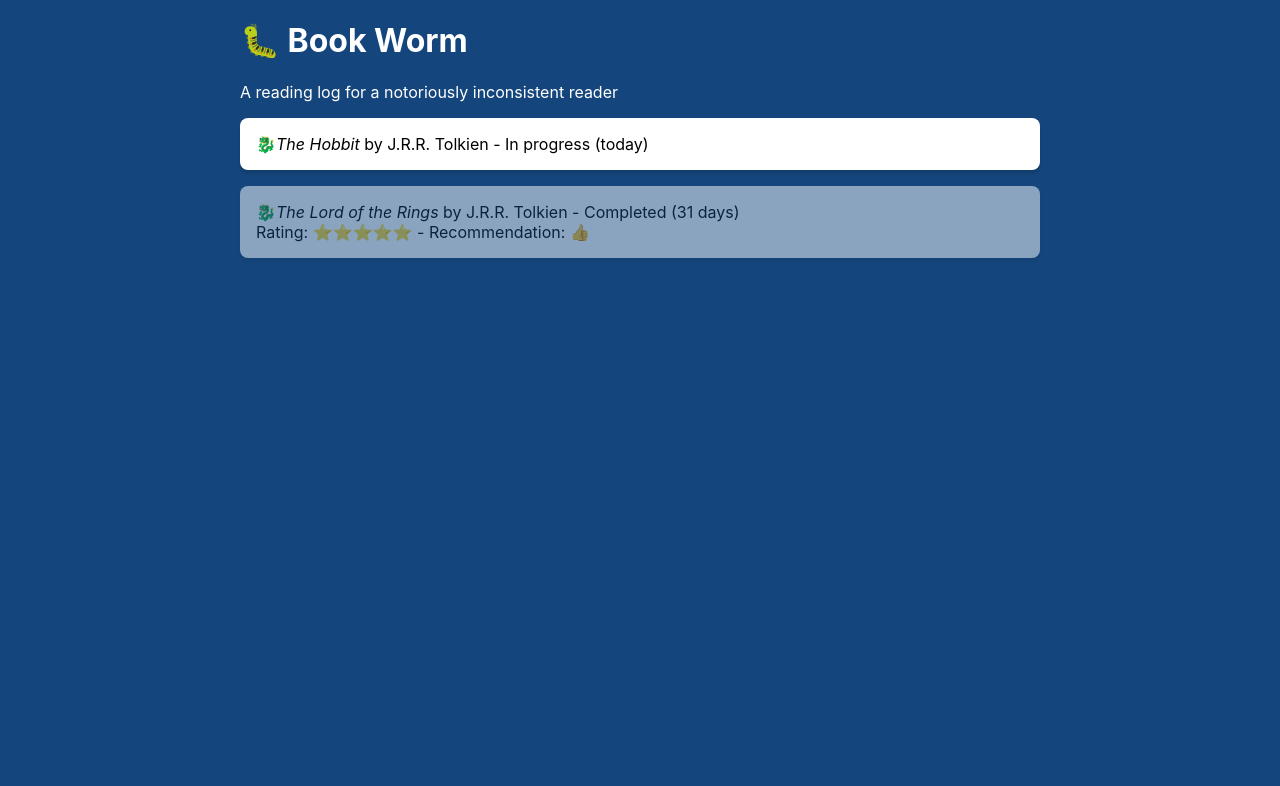
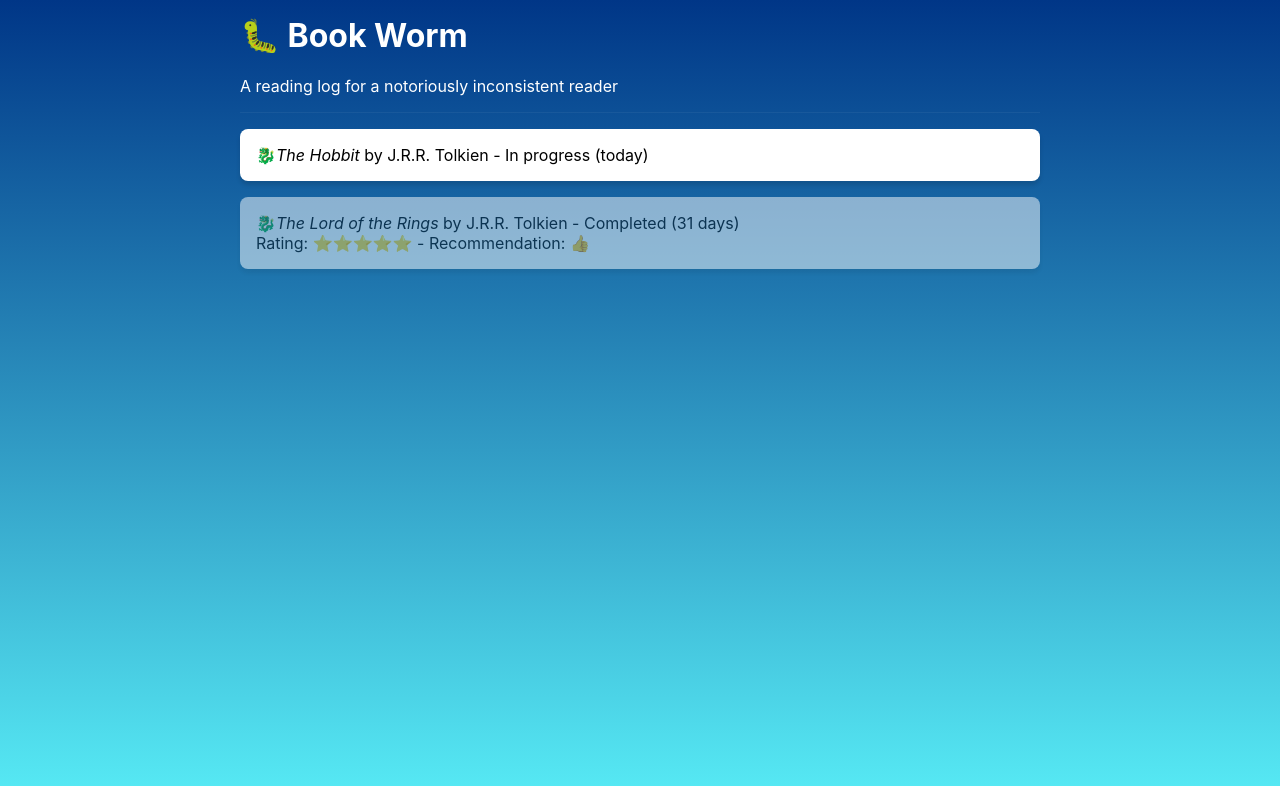
Before and after one commit to SeanMcP/book-worm, a React (Create React App) app: page / in a window 1280 px wide. Shown: the top 786 px of the page. Built offline with nearby package versions, Linux system fonts and the light colour scheme.

Commit message:
More stylez

```diff
--- a/src/components/App.tsx
+++ b/src/components/App.tsx
@@ -4,8 +4,16 @@ import styled from "@emotion/styled";
 import BookList from "./BookList";
 import Header from "./Header";
 
+const StyledBody = styled.div`
+    background: linear-gradient(to top, #57EBF5, #003687);
+    height: 100%;
+    min-height: 100vh;
+    min-width: 100vw;
+    width: 100%;
+`;
+
 const StyledDiv = styled.div`
-    margin: 1rem auto;
+    margin: 0 auto;
     max-width: 800px;
 `;
 
@@ -20,10 +28,12 @@ class App extends Component {
     }
     render() {
         return (
-            <StyledDiv>
-                <Header />
-                <BookList books={this.state.books} />
-            </StyledDiv>
+            <StyledBody>
+                <StyledDiv>
+                    <Header />
+                    <BookList books={this.state.books} />
+                </StyledDiv>
+            </StyledBody>
         );
     }
 }
--- a/src/components/Header.tsx
+++ b/src/components/Header.tsx
@@ -4,18 +4,27 @@ import Emoji from "./Emoji";
 import styled from "@emotion/styled";
 
 const StyledHeader = styled.header`
-    margin: 1rem 0;
+    border-bottom: 1px solid rgba(255, 255, 255, 0.05);
+    color: white;
+    margin-bottom: 1rem;
+    padding: 1rem 0;
+
+    > *:first-child {
+        margin-top: 0;
+    }
+
+    > *:last-child {
+        margin-bottom: 0;
+    }
 `;
 
 const Header = () => {
     return (
         <StyledHeader>
-            <h1 className="Header__heading">
+            <h1>
                 <Emoji emoji={"🐛"} /> Book Worm
             </h1>
-            <p className="Header__subheading">
-                A reading log for a notoriously inconsistent reader
-            </p>
+            <p>A reading log for a notoriously inconsistent reader</p>
         </StyledHeader>
     );
 };
--- a/src/styles/index.css
+++ b/src/styles/index.css
@@ -1,8 +1,3 @@
-html {
-  background: #14467d;
-  color: white;
-}
-
 body {
   margin: 0;
   padding: 0;
```
